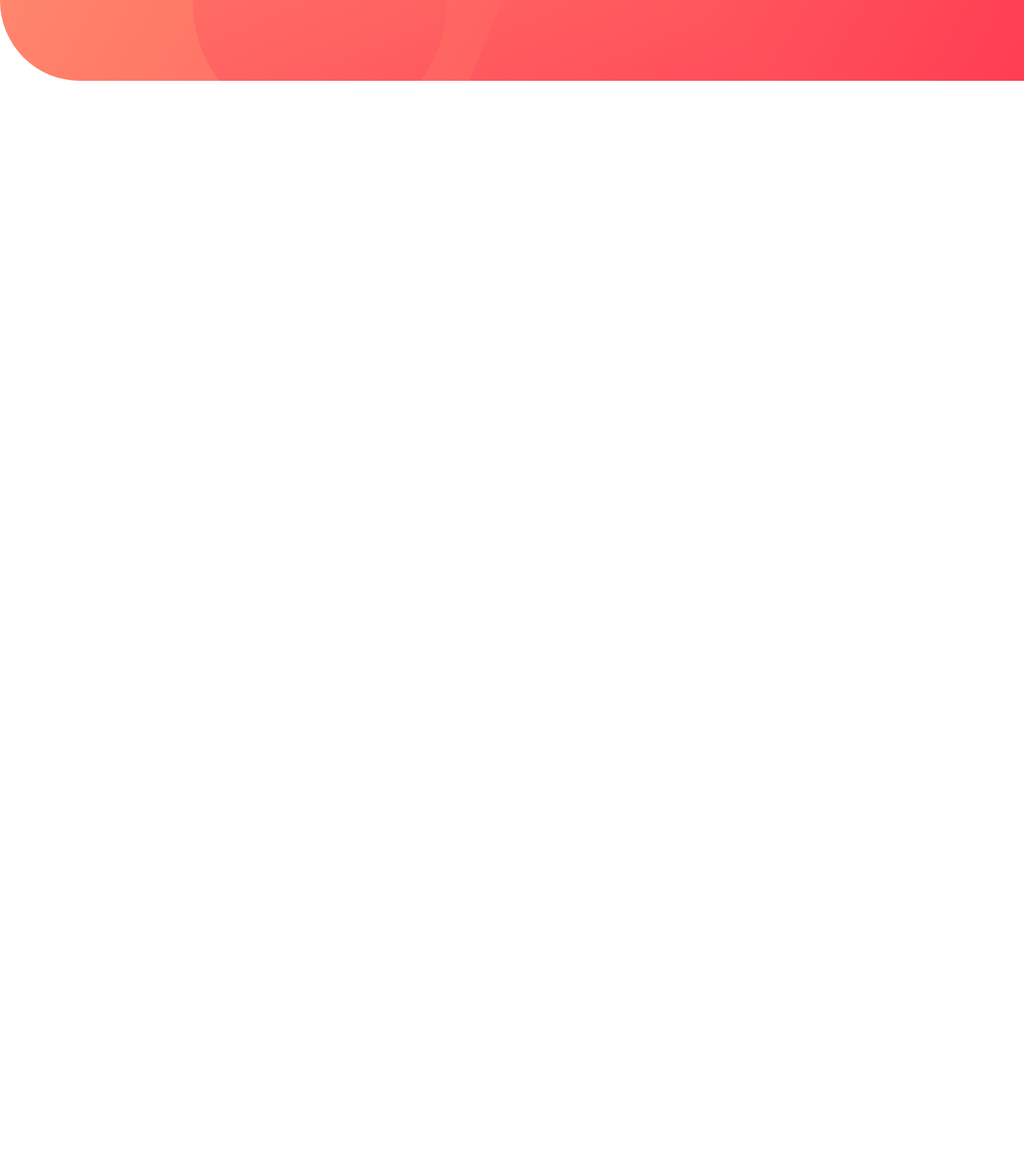
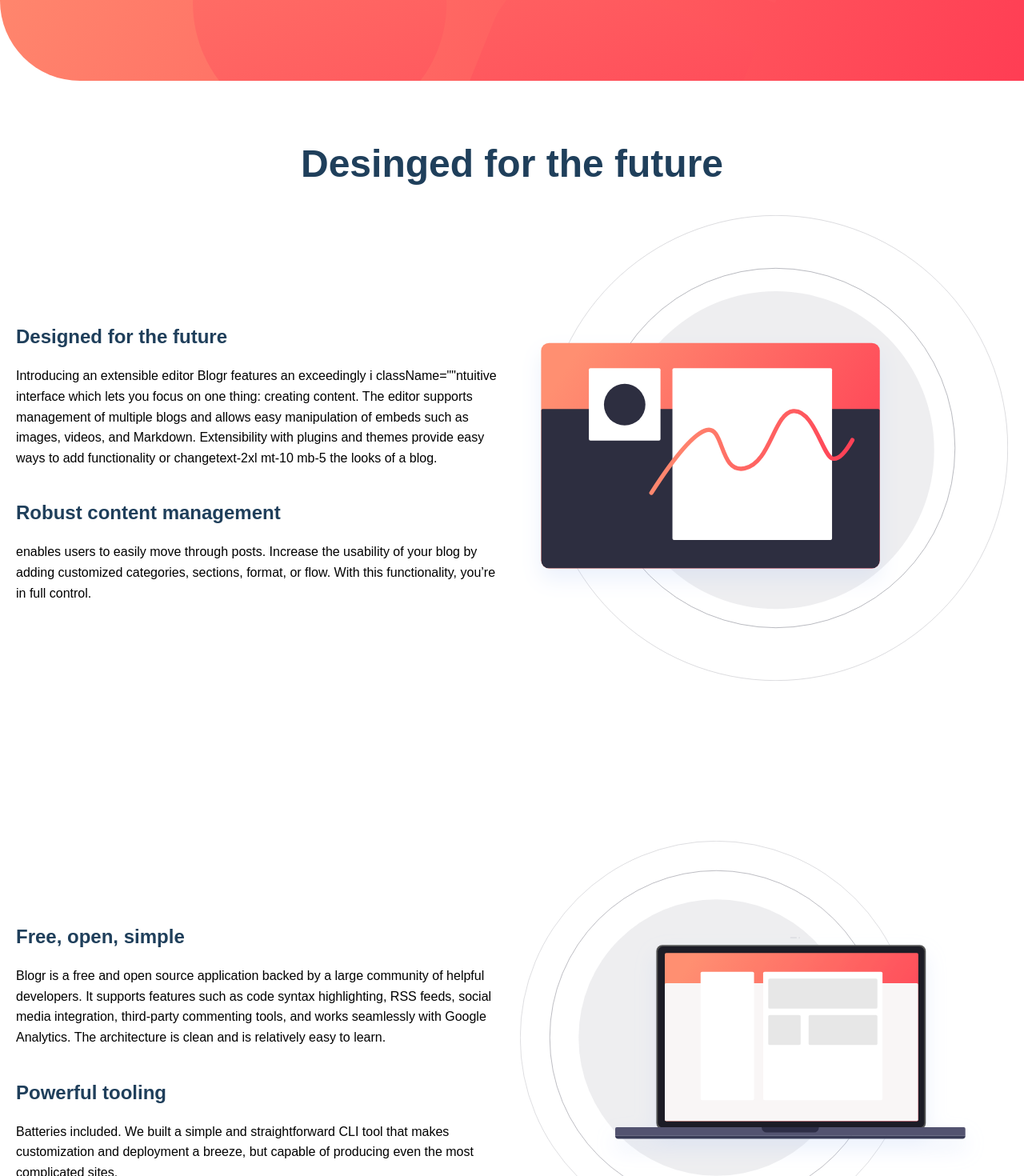
Before and after one commit to Mohamed-N-Mohamed/frontend-mentor-challenges, a React (Create React App) app in the folder blogr-landing-page/: page / in a window 1280 px wide. Shown: the part 299-1769 px from the top of the page at 80% size. Before the commit the page ends 800 px from the top, so only its background shows below. Built offline with nearby package versions, Linux system fonts and the light colour scheme.

Commit message:
completed design page

```diff
--- a/blogr-landing-page/src/App.js
+++ b/blogr-landing-page/src/App.js
@@ -1,3 +1,5 @@
+import Design from "./components/Design";
+import Free from "./components/Free";
 import Header from "./components/Header";
 import Showcase from "./components/Showcase";
 
@@ -6,61 +8,23 @@ function App() {
     <div className='App'>
       <Header />
       <Showcase />
+      <Design />
+      <Free />
 
       {/* Product
 
-Overview
-Pricing
-Marketplace
-Features
-Integrations
 
-Company
 
-About
-Team
-Blog
-Careers
 
-Connect
 
-Contact
-Newsletter
-LinkedIn
 
-Login
-Sign Up
 
-A modern publishing platform
-Grow your audience and build your online brand
 
-Start for Free
-Learn More
 
-Designed for the future
 
-Introducing an extensible editor
-Blogr features an exceedingly intuitive interface which lets you focus on one thing: creating content.
-The editor supports management of multiple blogs and allows easy manipulation of embeds such as images,
-videos, and Markdown. Extensibility with plugins and themes provide easy ways to add functionality or
-change the looks of a blog.
 
-Robust content management
-Flexible content management enables users to easily move through posts. Increase the usability of your blog
-by adding customized categories, sections, format, or flow. With this functionality, you’re in full control.
 
-State of the Art Infrastructure
-With reliability and speed in mind, worldwide data centers provide the backbone for ultra-fast connectivity.
-This ensures your site will load instantly, no matter where your readers are, keeping your site competitive.
 
-Free, open, simple
-Blogr is a free and open source application backed by a large community of helpful developers. It supports
-features such as code syntax highlighting, RSS feeds, social media integration, third-party commenting tools,
-and works seamlessly with Google Analytics. The architecture is clean and is relatively easy to learn.
-
-Powerful tooling
-Batteries included. We built a simple and straightforward CLI tool that makes customization and deployment a breeze, but
-capable of producing even the most complicated sites.
 
 Product
 
--- /dev/null
+++ b/blogr-landing-page/src/components/Design.js
@@ -0,0 +1,45 @@
+import desktop from "../images/illustration-editor-desktop.svg";
+import mobile from "../images/illustration-editor-mobile.svg";
+
+const Design = () => {
+  return (
+    <div>
+      <section className='py-20 px-5'>
+        <h2 className='text-center text-3xl md:text-4xl lg:text-5xl'>
+          Desinged for the future
+        </h2>
+        <div className='text-center flex flex-col-reverse md:grid md:grid-cols-2 md:gap-5 md:items-center md:text-left md:max-w-7xl md:mx-auto'>
+          <div className='mt-10'>
+            <h3 className='text-2xl mt-10 mb-5'>Designed for the future</h3>
+            <p>
+              Introducing an extensible editor Blogr features an exceedingly i
+              className=""ntuitive interface which lets you focus on one thing:
+              creating content. The editor supports management of multiple blogs
+              and allows easy manipulation of embeds such as images, videos, and
+              Markdown. Extensibility with plugins and themes provide easy ways
+              to add functionality or changetext-2xl mt-10 mb-5 the looks of a
+              blog.
+            </p>
+
+            <h3 className='text-2xl mt-10 mb-5'>Robust content management </h3>
+
+            <p>
+              enables users to easily move through posts. Increase the usability
+              of your blog by adding customized categories, sections, format, or
+              flow. With this functionality, you’re in full control.
+            </p>
+          </div>
+
+          <div>
+            <picture className=''>
+              <source media='(min-width: 768px)' srcSet={desktop} />
+              <img src={mobile} alt='' className='w-full mx-auto block mt-10' />
+            </picture>
+          </div>
+        </div>
+      </section>
+    </div>
+  );
+};
+
+export default Design;
--- /dev/null
+++ b/blogr-landing-page/src/components/Free.js
@@ -0,0 +1,41 @@
+import desktop from "../images/illustration-laptop-desktop.svg";
+import mobile from "../images/illustration-laptop-mobile.svg";
+
+const Free = () => {
+  return (
+    <div>
+      <section className='py-20 px-5'>
+        <div className='text-center flex flex-col-reverse md:grid md:grid-cols-2 md:gap-5 md:items-center md:text-left md:max-w-7xl md:mx-auto'>
+          <div className='mt-10'>
+            <h3 className='text-2xl mt-10 mb-5'>Free, open, simple</h3>
+            <p>
+              Blogr is a free and open source application backed by a large
+              community of helpful developers. It supports features such as code
+              syntax highlighting, RSS feeds, social media integration,
+              third-party commenting tools, and works seamlessly with Google
+              Analytics. The architecture is clean and is relatively easy to
+              learn.
+            </p>
+
+            <h3 className='text-2xl mt-10 mb-5'>Powerful tooling</h3>
+
+            <p>
+              Batteries included. We built a simple and straightforward CLI tool
+              that makes customization and deployment a breeze, but capable of
+              producing even the most complicated sites.
+            </p>
+          </div>
+
+          <div>
+            <picture className=''>
+              <source media='(min-width: 768px)' srcSet={desktop} />
+              <img src={mobile} alt='' className='w-full mx-auto block mt-10' />
+            </picture>
+          </div>
+        </div>
+      </section>
+    </div>
+  );
+};
+
+export default Free;
--- a/blogr-landing-page/src/components/Header.js
+++ b/blogr-landing-page/src/components/Header.js
@@ -10,15 +10,13 @@ import Menue from "./Menue";
 const Header = () => {
   const [links, setLinks] = useState(data);
   const [open, setOpen] = useState(false);
-  const [screen, setScreen] = useState(768)
-
+  const [screen, setScreen] = useState(768);
 
   useEffect(() => {
-    if(window.innerWidth > screen ){
-      setOpen(true)
+    if (window.innerWidth > screen) {
+      setOpen(true);
     }
-
-  }, [])
+  }, []);
 
   console.log(links);
 
@@ -29,7 +27,7 @@ const Header = () => {
       </div>
 
       {open && (
-        <nav className='navbar md:flex '>
+        <nav className='navbar md:flex md:justify-between'>
           <ul className=''>
             {links.map(({ id, title, links }) => (
               <li key={id}>{title}</li>
--- a/blogr-landing-page/src/index.css
+++ b/blogr-landing-page/src/index.css
@@ -41,6 +41,7 @@ h4,
 h5,
 h6 {
   color: var(--Very-dark-blue);
+  font-weight: bold;
 }
 
 .navbar {
@@ -92,7 +93,7 @@ h6 {
     position: relative;
     background-color: transparent;
     box-shadow: none;
-    width: auto;
+    width:  768;
     padding: 0;
     top: 0;
     left: 0;
--- a/blogr-landing-page/src/index.html
+++ b/blogr-landing-page/src/index.html
@@ -61,7 +61,7 @@
   With reliability and speed in mind, worldwide data centers provide the backbone for ultra-fast connectivity.
   This ensures your site will load instantly, no matter where your readers are, keeping your site competitive.
 
-  Free, open, simple
+
   Blogr is a free and open source application backed by a large community of helpful developers. It supports
   features such as code syntax highlighting, RSS feeds, social media integration, third-party commenting tools,
   and works seamlessly with Google Analytics. The architecture is clean and is relatively easy to learn.
```
